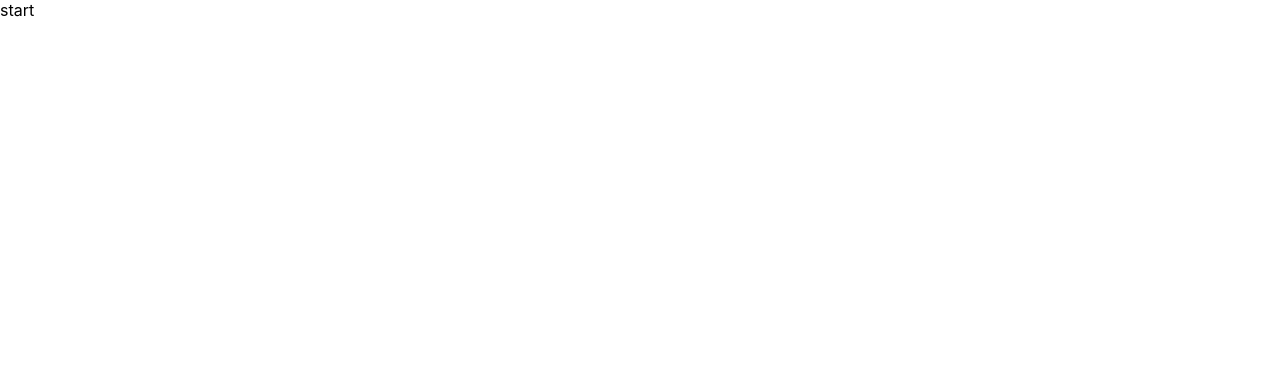
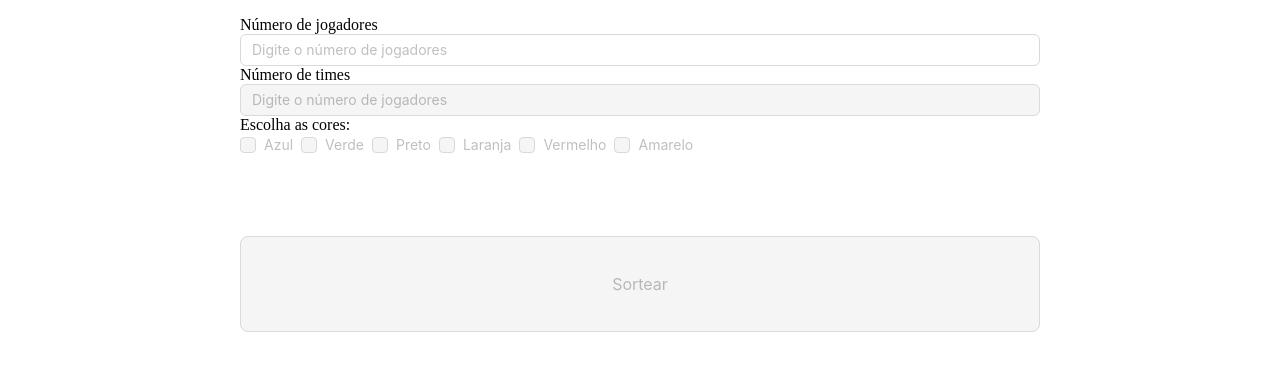
Before and after one commit to thiagoodiniz/sort-quadrinha, a React (Create React App) app: page / in a window 1280 px wide. Shown: the top 370 px of the page. Built offline with nearby package versions, Linux system fonts and the light colour scheme; the HTML template or start-up script is replaced by a standard one.

Commit message:
feat: sorting teams

```diff
--- a/src/App.tsx
+++ b/src/App.tsx
@@ -1,9 +1,10 @@
 import React from 'react';
+import TeamsDraw from './pages/TeamsDraw';
 
 function App() {
   return (
     <div className="App">
-        start
+      <TeamsDraw />
     </div>
   );
 }
--- a/src/index.css
+++ b/src/index.css
@@ -1,13 +1,6 @@
 body {
-  margin: 0;
-  font-family: -apple-system, BlinkMacSystemFont, 'Segoe UI', 'Roboto', 'Oxygen',
-    'Ubuntu', 'Cantarell', 'Fira Sans', 'Droid Sans', 'Helvetica Neue',
-    sans-serif;
-  -webkit-font-smoothing: antialiased;
-  -moz-osx-font-smoothing: grayscale;
+  max-width: 800px;
+  height: 95vh;
+  margin: auto;
+  padding: 16px;
 }
-
-code {
-  font-family: source-code-pro, Menlo, Monaco, Consolas, 'Courier New',
-    monospace;
-}
--- /dev/null
+++ b/src/pages/TeamsDraw/index.tsx
@@ -0,0 +1,123 @@
+import { Button, Checkbox, Input } from 'antd';
+import React, { useState } from 'react';
+import './styles.css';
+
+interface ITeam {
+  color: string
+  numberOfPlayers: number
+}
+
+const TeamsDraw: React.FC = () => {
+  const PLAYERS_BY_TEAMS = 5
+  const [numberOfPlayers, setNumberOfPlayers] = useState<number>()
+  const [numberMaxOfTeams, setNumberMaxOfTeams] = useState<number>()
+
+  const teamColors = ['Azul', 'Verde', 'Preto', 'Laranja', 'Vermelho', 'Amarelo']
+  const [sorteds, setSorteds] = useState<string[]>([])
+
+  const [teams, setTeams] = useState<ITeam[]>([])
+
+  const onChangeNumberOfPlayers = (players: number) => {
+    setNumberOfPlayers(players)
+    setNumberMaxOfTeams(Math.ceil(players / PLAYERS_BY_TEAMS))
+    setTeams([])
+  }
+
+  const onSelectTeamColor = (color: string) => {
+    let newTeams: ITeam[] = [...teams]
+    const idx = teams.findIndex((t) => t.color === color)
+    if (idx !== -1) {
+      newTeams = newTeams.filter((nt) => nt.color !== color)
+    } else {
+      newTeams.push({
+        color,
+        numberOfPlayers: 0
+      })
+    }
+    setTeams(newTeams)
+  }
+
+  const sortNew = () => {
+    const availableColors = teams.filter((t) => t.numberOfPlayers < PLAYERS_BY_TEAMS).map((t) => t.color)
+
+    if (availableColors.length === 0) {
+      return
+    }
+
+    const sortedColor = availableColors[Math.floor(Math.random() * availableColors.length)]
+    setSorteds((prev) => [...prev, sortedColor])
+    setTeams((prevTeams) =>
+      prevTeams.map((team) =>
+        team.color === sortedColor ? { ...team, numberOfPlayers: team.numberOfPlayers + 1 } : team
+      )
+    )
+  }
+
+  return (
+    <section>
+      <div>
+        <div>
+          <span>Número de jogadores</span>
+          <Input
+            value={numberOfPlayers}
+            disabled={sorteds.length > 0}
+            onChange={(e) => onChangeNumberOfPlayers(Number(e.target.value))}
+            placeholder='Digite o número de jogadores'
+            type='number'
+            max={30}
+          />
+        </div>
+        <div>
+          <span>Número de times</span>
+          <Input placeholder='Digite o número de jogadores' value={numberMaxOfTeams} disabled />
+        </div>
+      </div>
+
+      <div>
+        <span>Escolha as cores:</span>
+        <div>
+          {teamColors.map((color) =>
+            <Checkbox
+              disabled={(numberMaxOfTeams === teams.length && !teams.find((t) => t.color === color)) || !numberMaxOfTeams || sorteds.length > 0}
+              onChange={() => onSelectTeamColor(color)}
+              checked={!!teams.find((t) => t.color === color)}
+            >{color}</Checkbox>
+          )}
+        </div>
+      </div>
+
+      <div className="teams-resume">
+        {teams.map((t) =>
+          <span>{t.numberOfPlayers}/{PLAYERS_BY_TEAMS} - {t.color}</span>
+        )}
+      </div>
+
+      <div className="sort-container">
+        <div>
+          { sorteds.length > 1 && (
+            <div>
+              <span>último sorteado:</span>
+              <span className={`sorted-column ${sorteds[sorteds.length - 2]}`}>{ sorteds[sorteds.length - 2] }</span>
+            </div>
+          )}
+
+          { sorteds.length > 0 && (
+            <div>
+              <span>Sorteado:</span>
+              <span className={`sorted-column ${sorteds[sorteds.length - 1]}`}>{ sorteds[sorteds.length - 1] }</span>
+            </div>
+          )}
+        </div>
+
+        <Button
+          size='large'
+          type='primary'
+          disabled={sorteds.length === (teams.length * PLAYERS_BY_TEAMS)}
+          onClick={sortNew}
+        >Sortear</Button>
+      </div>
+    </section>
+  )
+}
+
+export default TeamsDraw
--- /dev/null
+++ b/src/pages/TeamsDraw/styles.css
@@ -0,0 +1,51 @@
+.teams-resume {
+  display: flex;
+  flex-direction: column;
+  margin: 16px 0;
+}
+
+.sort-container {
+  display: flex;
+  flex-direction: column;
+  margin-top: 32px;
+}
+
+.sort-container > div {
+  display: flex;
+  gap: 32px;
+  margin-bottom: 32px;
+}
+
+.sort-container > div > div {
+  display: flex;
+  flex-direction: column;
+}
+
+.sort-container > button {
+  width: 100%;
+  height: 96px;
+}
+
+.sorted-column {
+  font-size: 22px;
+  font-weight: bold;
+}
+
+.Azul {
+  color: blue;
+}
+.Verde {
+  color: green;
+}
+.Preto {
+  color: black;
+}
+.Laranja {
+  color: orange;
+}
+.Vermelho {
+  color: red;
+}
+.Amarelo {
+  color: yellow;
+}
```
